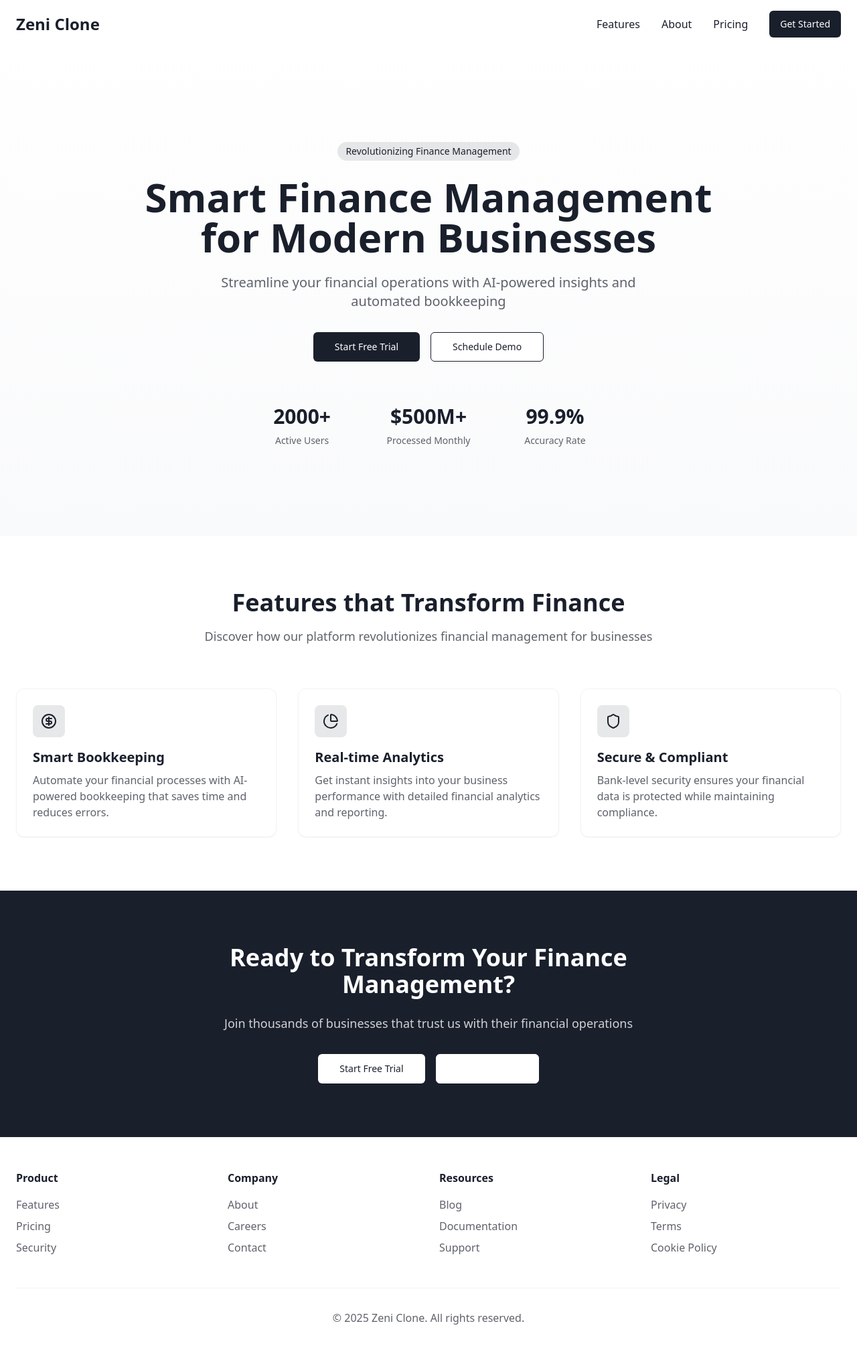
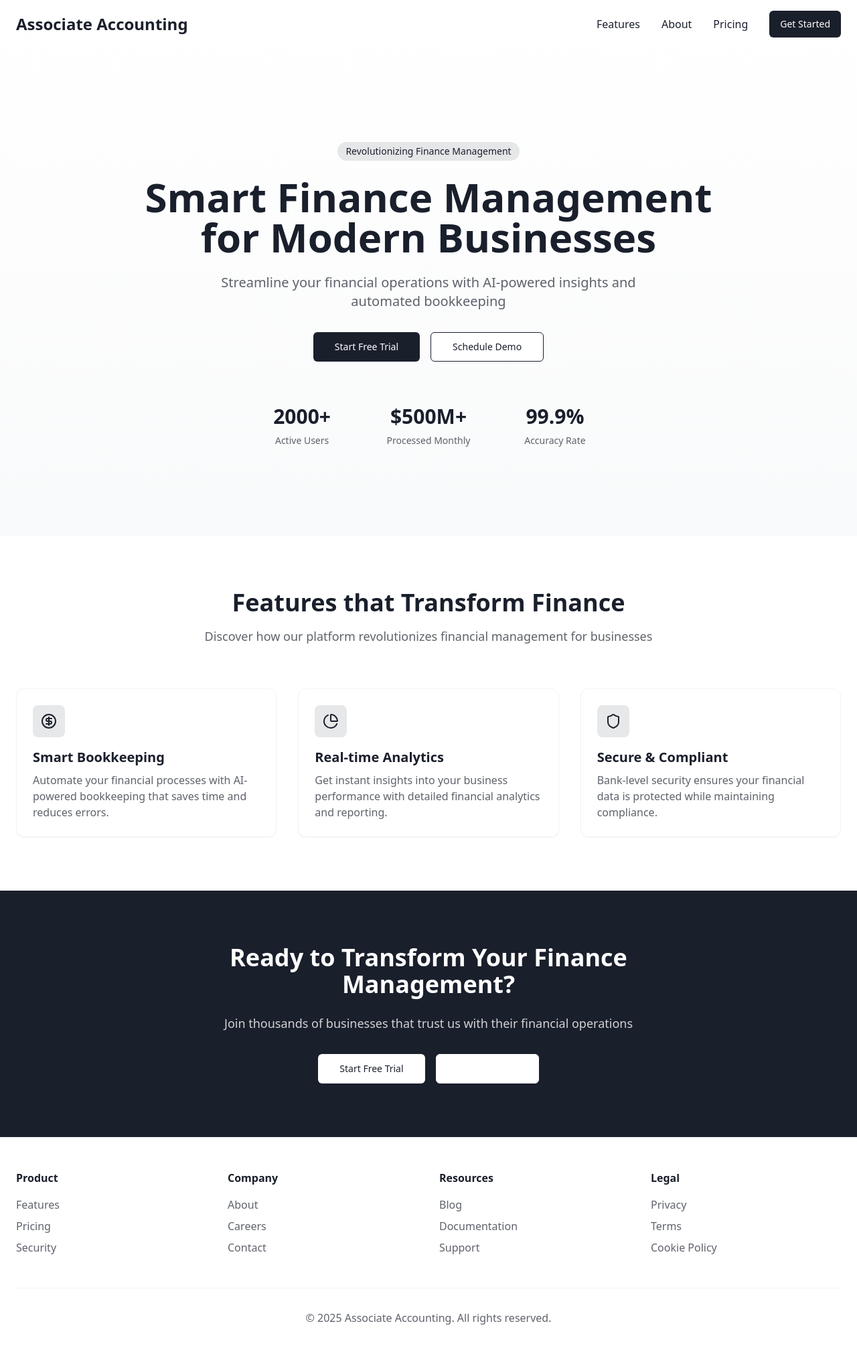
Before and after one commit to vijayadurgasi/associated-accounting-demo, a React (Vite) app: page / in a window 1280 px wide. Shown: the top 2016 px of the page at 67% size. Built offline with nearby package versions, Linux system fonts and the light colour scheme.

Commit message:
Rename project name
Updated project name from "Zeni Clone" to "Associate Accounting" across the codebase.

```diff
--- a/index.html
+++ b/index.html
@@ -1,11 +1,12 @@
+
 <!DOCTYPE html>
 <html lang="en">
   <head>
     <meta charset="UTF-8" />
     <meta name="viewport" content="width=device-width, initial-scale=1.0" />
-    <title>zeni-clone-quest</title>
-    <meta name="description" content="Lovable Generated Project" />
-    <meta name="author" content="Lovable" />
+    <title>Associate Accounting</title>
+    <meta name="description" content="Smart Finance Management for Modern Businesses" />
+    <meta name="author" content="Associate Accounting" />
     <meta property="og:image" content="/og-image.png" />
   </head>
 
--- a/src/components/Footer.tsx
+++ b/src/components/Footer.tsx
@@ -39,7 +39,7 @@ export const Footer = () => {
         </div>
         <div className="mt-12 pt-8 border-t border-gray-100">
           <p className="text-center text-slate/70">
-            © {new Date().getFullYear()} Zeni Clone. All rights reserved.
+            © {new Date().getFullYear()} Associate Accounting. All rights reserved.
           </p>
         </div>
       </div>
--- a/src/components/Navbar.tsx
+++ b/src/components/Navbar.tsx
@@ -26,7 +26,7 @@ export const Navbar = () => {
         <div className="flex items-center justify-between">
           <div className="flex items-center">
             <a href="/" className="text-2xl font-bold text-slate">
-              Zeni Clone
+              Associate Accounting
             </a>
           </div>
 
```
